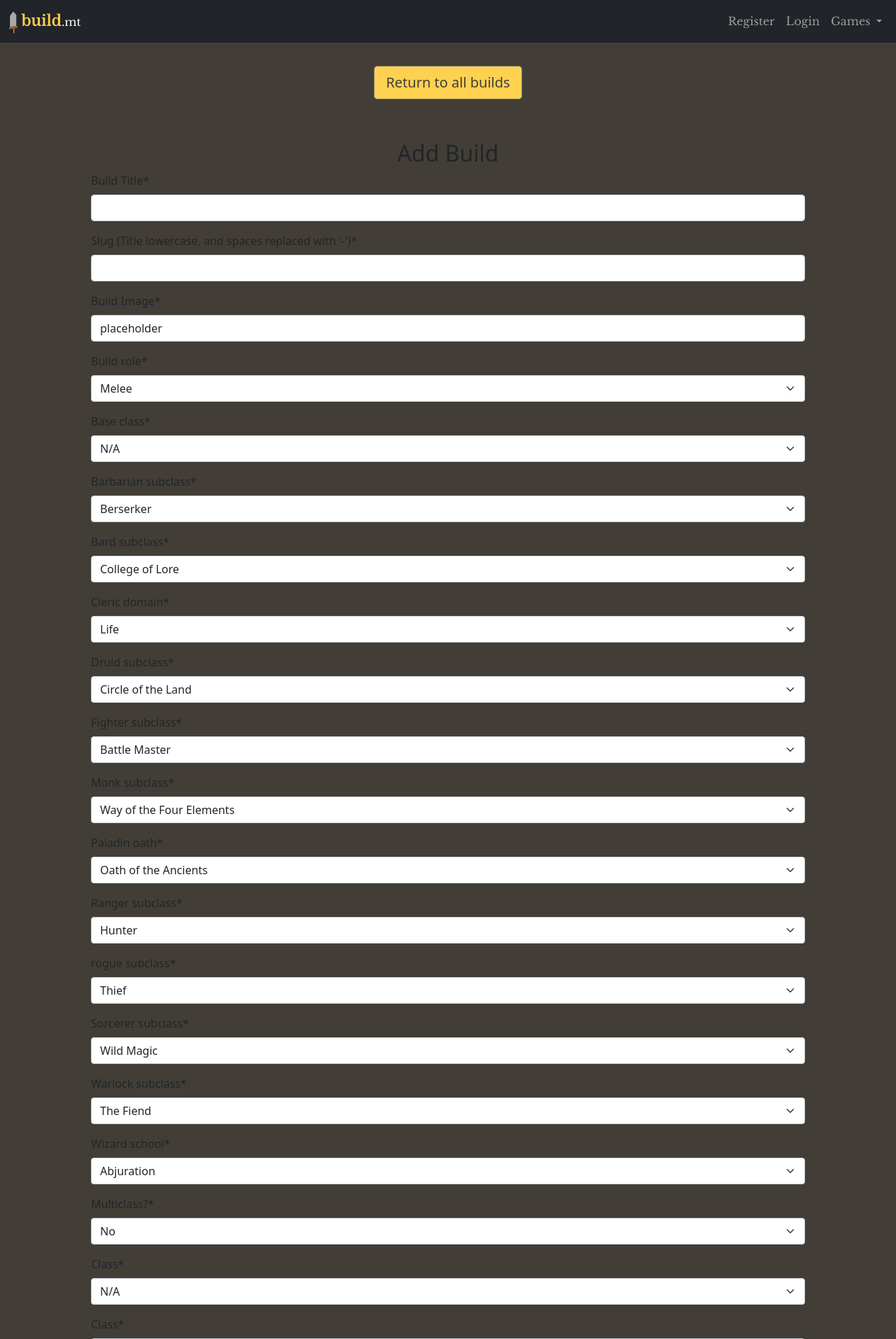
After one commit to AlbaXIII/build.mt, a Django app: page /bgbuild/add/ in a window 1280 px wide. The commit adds this page. Shown: the top 1913 px of the page at 70% size. Run offline with Django 4.2, Linux system fonts and the light colour scheme; some libraries are stand-ins or nearby versions; some web fonts are replaced.

Commit message:
feat - create add build form, view and url, test upload and redirection

```diff
--- a/bgbuild/forms.py
+++ b/bgbuild/forms.py
@@ -1,4 +1,4 @@
-from .models import Bgcomment, Bgreply
+from .models import Bgcomment, Bgreply, Bgbuild
 from django import forms
 
 class BgcommentForm(forms.ModelForm):
@@ -10,3 +10,42 @@ class BgreplyForm(forms.ModelForm):
     class Meta:
         model = Bgreply
         fields = ('body',)
+
+class BgbuildForm(forms.ModelForm):
+    """
+    A form for creating and updating lego build posts.
+
+    """
+    class Meta:
+        model = Bgbuild
+        fields = ['bgbuild_title', 'slug', 'bgbuild_image',
+                  'bgbuild_role', 'bgbase_class', 'barbarian_subclass',
+                  'bard_subclass', 'cleric_domain', 'druid_subclass',
+                  'fighter_subclass','monk_subclass','paladin_oath',
+                  'ranger_subclass','rogue_subclass','sorcerer_subclass',
+                  'warlock_subclass','wizard_school','multiclass','multiclass_one',
+                  'multiclass_two','classone_level', 'excerpt','content']
+        labels = {
+            'bgbuild_title': "Build Title",
+            'slug': "Slug (Title lowercase, and spaces replaced with '-')",
+            'bgbuild_image': "Build Image",
+            'bgbuild_role': "Build role",
+            'bgbase_class': "Base class",
+            'barbarian_subclass': "Barbarian subclass",
+            'bard_subclass': "Bard subclass",
+            'cleric_domain': "Cleric domain",
+            'druid_subclass': "Druid subclass",
+            'fighter_subclass': "Fighter subclass",
+            'monk_subclass': "Monk subclass",
+            'paladin_oath': "Paladin oath",
+            'ranger_subclass': "Ranger subclass",
+            'rogue_subclass': "rogue subclass",
+            'sorcerer_subclass': "Sorcerer subclass",
+            'warlock_subclass': "Warlock subclass",
+            'wizard_school': "Wizard school",
+            'multiclass': "Multiclass?",
+            "multiclass_one": "Class",
+            "multiclass_two": "Class",
+            "excerpt": "Short Description",
+            "content": "Write something about the build"
+        }
--- a/bgbuild/models.py
+++ b/bgbuild/models.py
@@ -143,9 +143,6 @@ class Bgbuild(models.Model):
     druid_subclass = models.CharField(
         max_length=50, choices=DRUID_SUBCLASS, default='Circle of the Land'
     )
-    druid_subclass = models.CharField(
-        max_length=50, choices=DRUID_SUBCLASS, default='Circle of the Land'
-    )
     fighter_subclass = models.CharField(
         max_length=50, choices=FIGHTER_SUBCLASS, default='Champion'
     )
--- /dev/null
+++ b/bgbuild/templates/bgbuild/bgbuild_add.html
@@ -0,0 +1,37 @@
+{% extends 'base.html' %}
+
+{% load static %}
+
+{% load crispy_forms_tags %}
+
+{% block content %}
+
+<!-- return to main build page -->
+<section>
+    <hr>
+    <div class="container btn-return-container text-center">
+        <button class="btn btn-secondary btn-lg btn-return">
+            <a href="{% url 'bgbuilds' %}">
+                Return to all builds
+            </a>
+        </button>
+    </div>
+</section>
+<!-- form to submit a new build -->
+<section>
+    <div class="container">
+        <form method="POST" enctype="multipart/form-data" class="p-5 form">
+            <h2 class="text-center title">Add Build</h2>
+            {% csrf_token %}
+            {{ form.media }}
+            {{ form|crispy }}
+            <div class="text-center">
+                <button type="submit" class="btn btn btn-signup btn-outline-dark">Add Lego Build</button>
+            </div>
+        </form>
+    </div>
+    <hr>
+</section>
+
+
+{% endblock %}
--- a/bgbuild/templates/bgbuild/bgbuild_list.html
+++ b/bgbuild/templates/bgbuild/bgbuild_list.html
@@ -88,7 +88,8 @@
 <section>
     <div class="container add-build">
         <div>
-            <a href="#">
+            <h4>Upload a build</h4>
+            <a href="{% url 'bgbuildadd' %}">
                 <i class="fa-solid fa-circle-plus fa-2xl"></i>
             </a>
         </div>
--- a/bgbuild/urls.py
+++ b/bgbuild/urls.py
@@ -1,8 +1,9 @@
 from . import views
 from django.urls import path
-from .views import BgbuildList, searchBuild, buildDetail, bgcommentEdit
+from .views import BgbuildList, searchBuild, buildDetail, bgcommentEdit, BgAddBuild
 
 urlpatterns = [
+    path('add/', BgAddBuild.as_view(), name="bgbuildadd"),
     path('', BgbuildList.as_view(), name="bgbuilds"),
     path('q/', searchBuild, name='searchbuild'),
     path('<slug:slug>/', views.buildDetail, name='bgbuilddetail'),
--- a/bgbuild/views.py
+++ b/bgbuild/views.py
@@ -5,7 +5,7 @@ from django.http import HttpResponseRedirect
 from django.views.generic import CreateView, ListView, DeleteView, UpdateView
 from django.db.models import Q
 from .models import Bgbuild, Bgcomment
-from .forms import BgcommentForm, BgreplyForm
+from .forms import BgcommentForm, BgreplyForm, BgbuildForm
 
 # Create your views here.
 class BgbuildList(generic.ListView):
@@ -90,3 +90,20 @@ def bgcommentEdit(request, slug, comment_id):
             messages.add_message(request, messages.ERROR, 'Error Updating Comment')
 
     return HttpResponseRedirect(reverse('bgbuild_detail', args=[slug]))
+
+class BgAddBuild(generic.CreateView):
+
+    template_name = 'bgbuild/bgbuild_add.html'
+    model = Bgbuild
+    form_class = BgbuildForm
+    success_url = "/bgbuild/"
+
+    def form_valid(self, form):
+        form.instance.user = self.request.user
+        messages.add_message(
+            self.request,
+            messages.SUCCESS,
+            f'{self.request.user} your build post was successfully submitted'
+        )
+        response = super().form_valid(form)
+        return response
--- a/static/css/style.css
+++ b/static/css/style.css
@@ -161,6 +161,14 @@ body {
     margin-bottom: 20px;
 }
 
+.add-build h4 {
+    display:inline-block;
+    text-align: center;
+    width: 100%;
+    color: #FFD151;
+    font-family: Libre Baskerville, sans-serif;
+}
+
 .search-results {
     font-family: Libre Baskerville, sans-serif;
     color: #fff;
```
Also changed, not shown: static/images/bg3/druid/bg3-class-icon-druid.webp (added).
